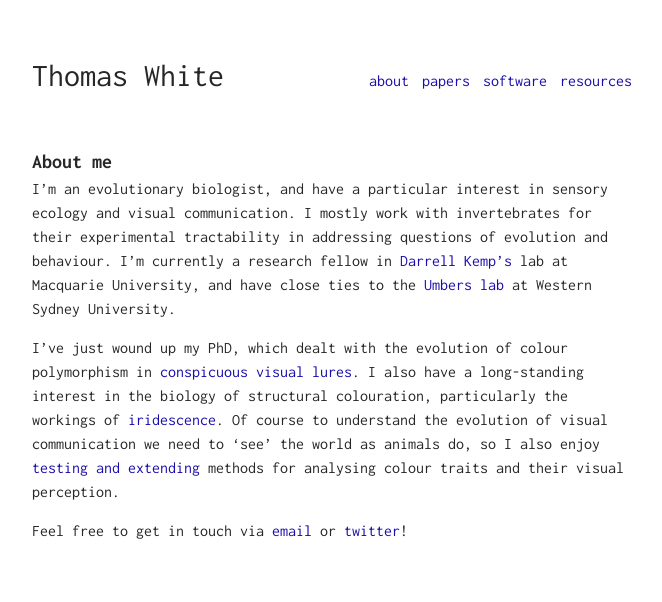
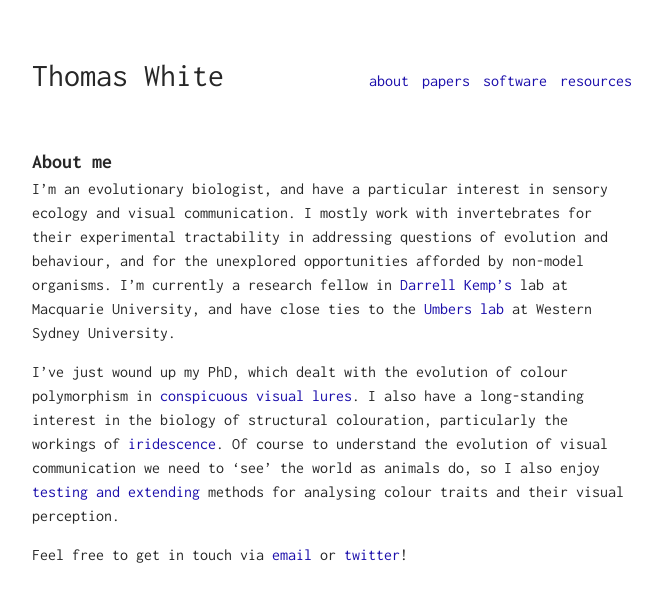
Before and after one commit to thomased/thomased.github.io, a Jekyll site: the page built from index.md, in a window 1280 px wide. Shown: the top 602 px of the page, without its empty margins (308-970 px from the left). Built offline with Jekyll 4.4.1, drawn with Linux system fonts in a browser that asks for light colours; our own code applies the rules of GitHub Pages for plain Markdown files.

Commit message:
Aboutdate

```diff
--- a/index.md
+++ b/index.md
@@ -3,7 +3,7 @@ layout: post
 ---
 
 # About me
-I'm an evolutionary biologist, and have a particular interest in sensory ecology and visual communication. I mostly work with invertebrates for their experimental tractability in addressing questions of evolution and behaviour. I'm currently a research fellow in [Darrell Kemp's](http://www.evolutionaryecologymq.com/) lab at Macquarie University, and have close ties to the [Umbers lab](http://www.kateumbers.com) at Western Sydney University.
+I'm an evolutionary biologist, and have a particular interest in sensory ecology and visual communication. I mostly work with invertebrates for their experimental tractability in addressing questions of evolution and behaviour, and for the unexplored opportunities afforded by non-model organisms. I'm currently a research fellow in [Darrell Kemp's](http://www.evolutionaryecologymq.com/) lab at Macquarie University, and have close ties to the [Umbers lab](http://www.kateumbers.com) at Western Sydney University.
 
 I've just wound up my PhD, which dealt with the evolution of colour polymorphism in [conspicuous visual lures](https://www.google.com/search?as_st=y&tbm=isch&as_q=gasteracantha&as_epq=&as_oq=&as_eq=&imgsz=&imgar=&imgc=&imgcolor=&imgtype=&cr=&as_sitesearch=&safe=images&as_filetype=&as_rights=). I also have a long-standing interest in the biology of structural colouration, particularly the workings of [iridescence](https://www.google.com/search?as_st=y&tbm=isch&as_q=iridescent%2C+butterfly&as_epq=&as_oq=&as_eq=&imgsz=&imgar=&imgc=&imgcolor=&imgtype=&cr=&as_sitesearch=&safe=images&as_filetype=&as_rights=). Of course to understand the evolution of visual communication we need to 'see' the world as animals do, so I also enjoy [testing and extending](https://github.com/rmaia/pavo) methods for analysing colour traits and their visual perception.
 
```
